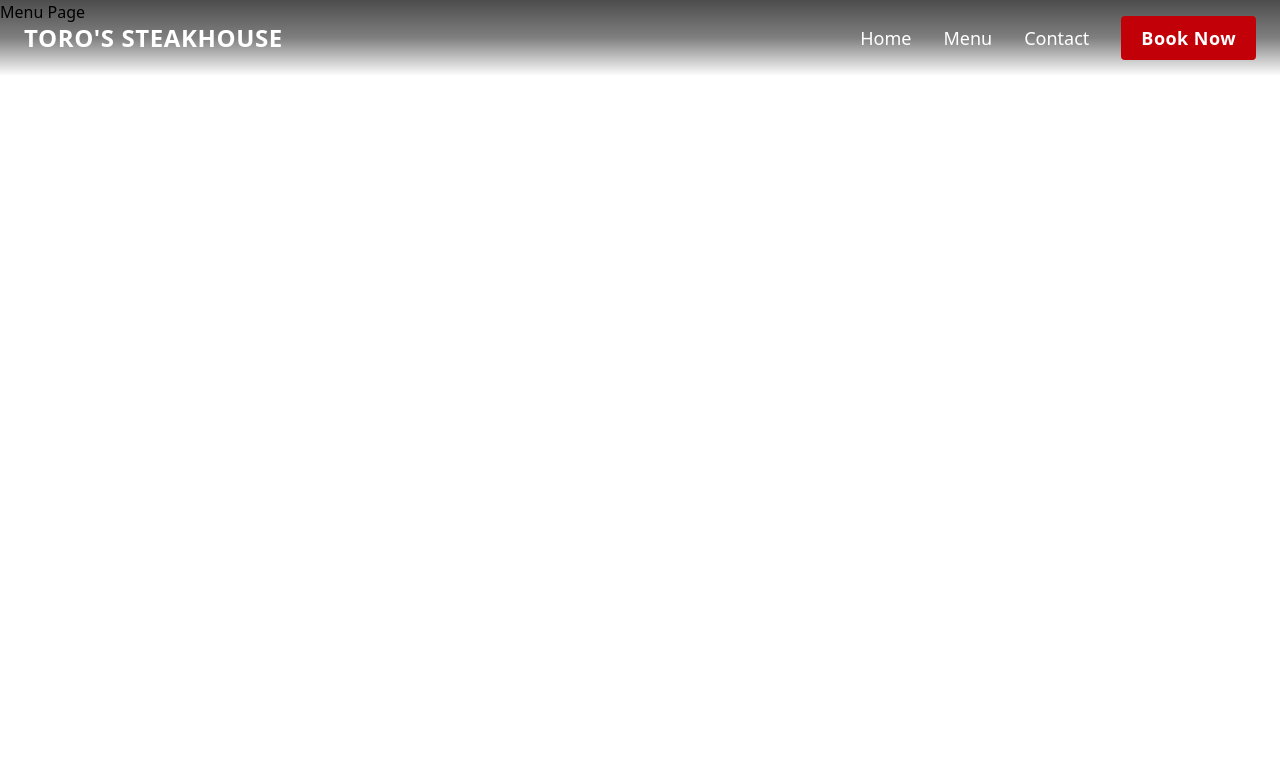
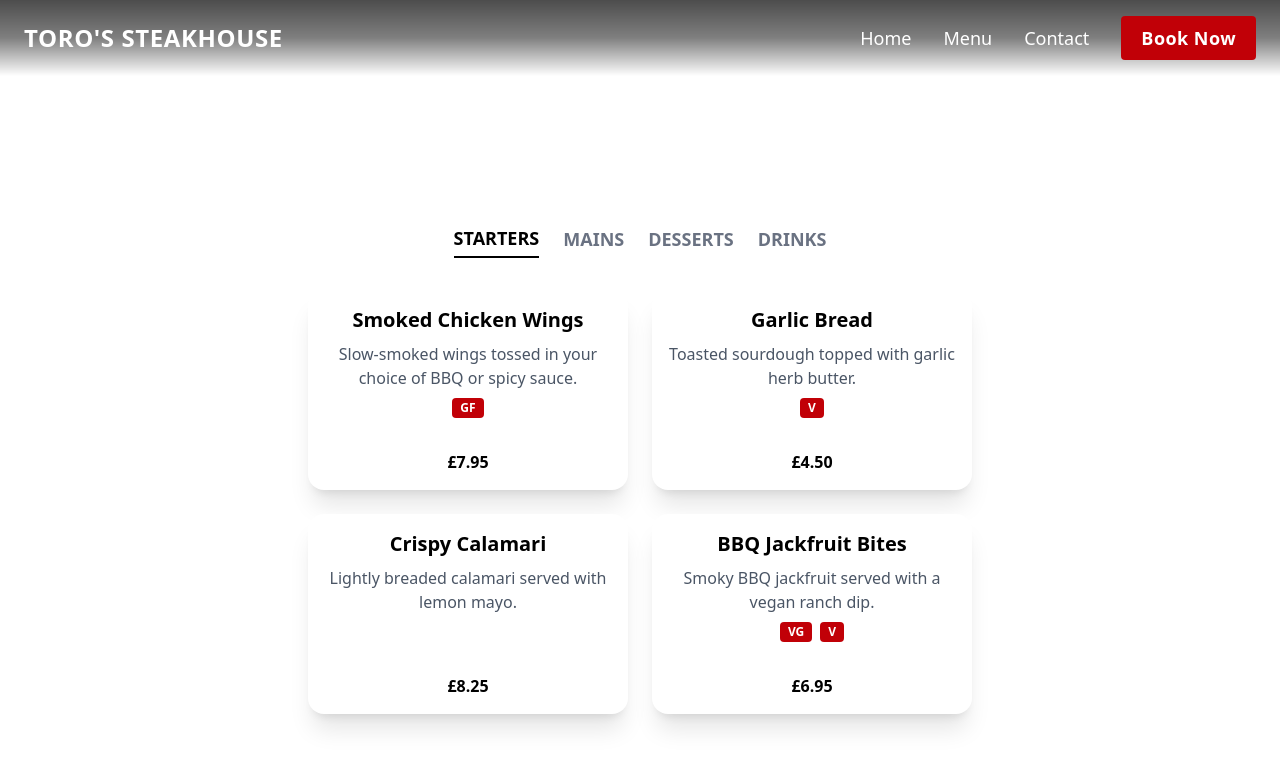
Before and after one commit to Anicaaa/toros-steakhouse, a React (Vite) app: page /menu in a window 1280 px wide. Shown: the top 768 px of the page. Built offline with nearby package versions, Linux system fonts and the light colour scheme.

Commit message:
Added menu card

```diff
--- /dev/null
+++ b/src/components/MenuCard.jsx
@@ -0,0 +1,19 @@
+function MenuCard({ name, description, price, tags }) {
+  return (
+    <div className="shadow-xl rounded-2xl p-4 bg-white flex flex-col items-center text-center w-80 h-50">
+      <h3 className="text-xl font-semibold mb-2">{name}</h3>
+      <p className="text-gray-600 mb-2">{description}</p>
+      {tags.length > 0 && (
+        <div className="flex gap-2 mb-2 justify-center flex-wrap">
+          {tags.map((tag, i) => (
+            <span key={i} className="text-xs font-bold text-white bg-red-700 px-2 py-0.5 rounded">
+              {tag}
+            </span>
+          ))}
+        </div>
+      )}
+      <p className="font-bold mt-auto">£{price.toFixed(2)}</p>
+    </div>
+  );
+}
+export default MenuCard;
--- a/src/pages/MenuPage.jsx
+++ b/src/pages/MenuPage.jsx
@@ -1,9 +1,53 @@
+import MenuCard from "../components/MenuCard";
+
+import { useState, useEffect } from "react";
 
 export default function MenuPage() {
+  const [menuData, setMenuData] = useState(null);
+  const [selectedCategory, setSelectedCategory] = useState("starters");
+
+  useEffect(() => {
+    // Fetch menu data from local JSON file
+    fetch("/menu.json")
+      .then((response) => response.json())
+      .then((data) => setMenuData(data.menu))
+      .catch((error) => console.error("Error fetching menu data:", error));
+  }, []);
+
+  if (!menuData) {
+    return <div>Loading menu...</div>;
+  }
 
   return (
-    <>
-    <h1>Menu Page</h1>
-    </>
+    <div className="w-full flex flex-col items-center p-6 gap-8 mt-50">
+
+      {/* Secondary Navbar */}
+      <div className="flex gap-6 text-lg font-semibold">
+        {["starters", "mains", "desserts", "drinks"].map((cat) => (
+          <button
+            key={cat}
+            onClick={() => setSelectedCategory(cat)}
+            className={`uppercase pb-1 ${
+              selectedCategory === cat ? "border-b-2 border-black" : "text-gray-500 hover:text-black"
+            }`}
+          >
+            {cat.charAt(0).toUpperCase() + cat.slice(1)}
+          </button>
+        ))}
+      </div>
+
+      {/* Layout: Left images, Right menu boxes */}
+      <div className="flex flex-col lg:flex-row w-full max-w-7xl gap-8">
+
+        {/* Menu Boxes - Right */}
+        <div className="flex-1 flex justify-center">
+          <div className="grid grid-cols-1 sm:grid-cols-2 md:grid-cols-2 lg:grid-cols-2 gap-6 justify-items-center">
+            {menuData[selectedCategory].map((item, i) => (
+              <MenuCard key={i} {...item} />
+            ))}
+          </div>
+        </div>
+      </div>
+    </div>
   );
 }
```
